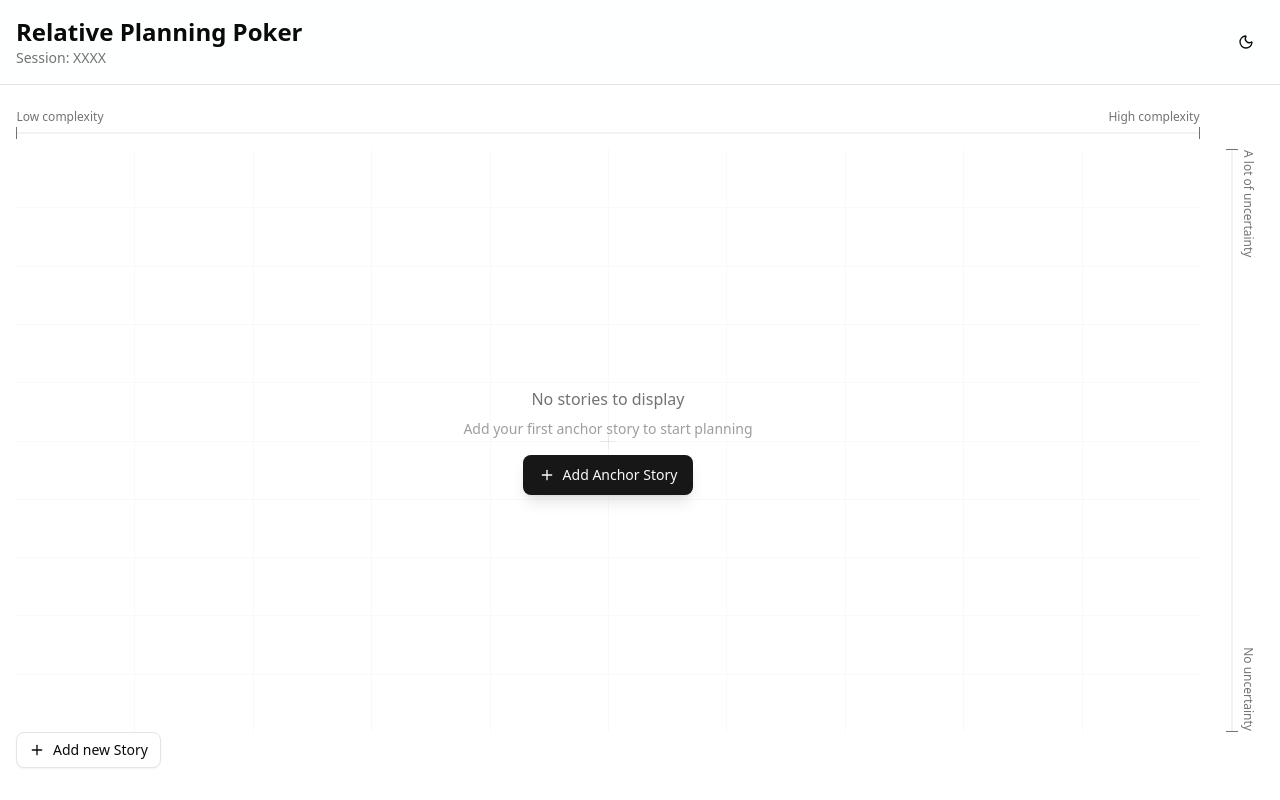
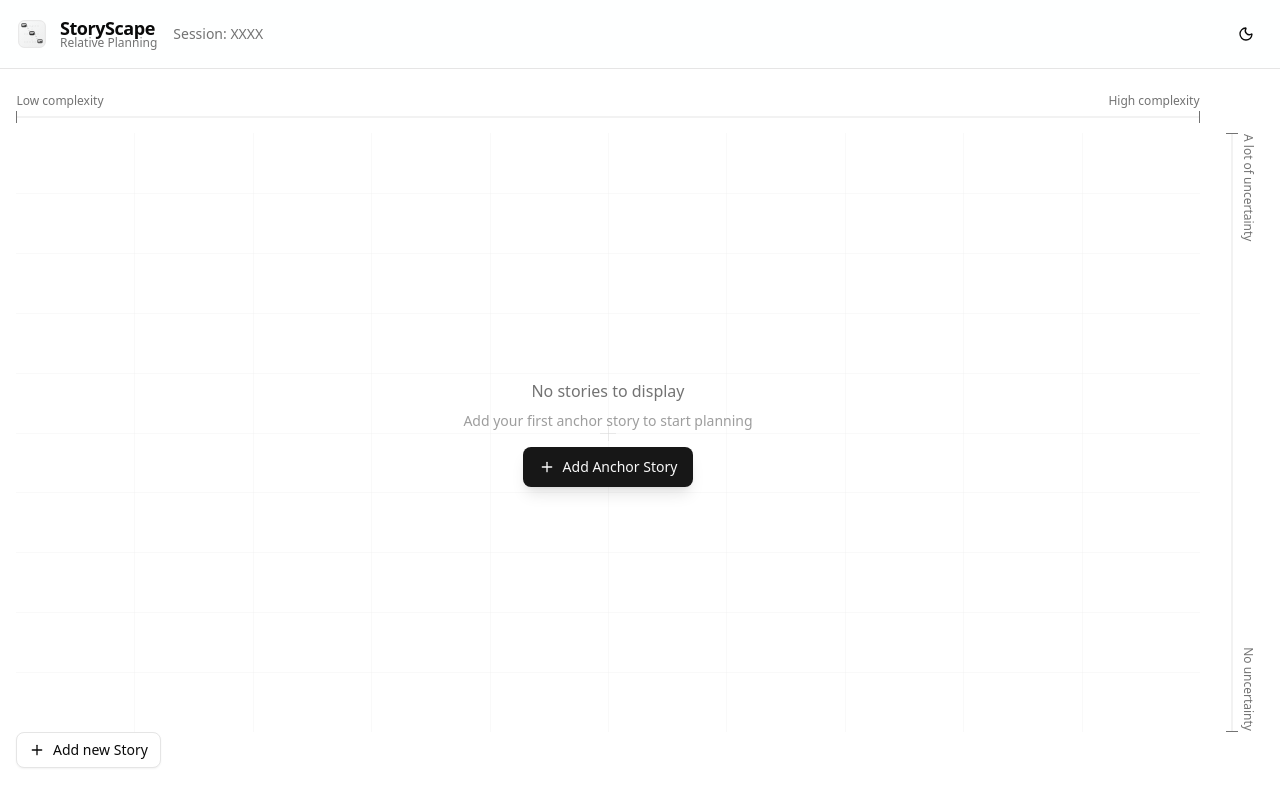
Before and after one commit to xiduzo/relative-planning-poker, a Next.js app: page / in a window 1280 px wide. Built offline with nearby package versions, Linux system fonts and the light colour scheme.

Commit message:
style(StoryCard): some manual interventions

```diff
--- a/src/app/layout.tsx
+++ b/src/app/layout.tsx
@@ -1,7 +1,7 @@
 import type { Metadata } from 'next'
 import { Geist, Geist_Mono } from 'next/font/google'
 import './globals.css'
-import { ThemeToggle } from '@/components'
+import { ThemeToggle, Logo } from '@/components'
 
 const geistSans = Geist({
   variable: '--font-geist-sans',
@@ -14,7 +14,7 @@ const geistMono = Geist_Mono({
 })
 
 export const metadata: Metadata = {
-  title: 'Relative Planning Poker',
+  title: 'StoryScape',
   description: 'A modern tool for agile estimation using relative positioning',
 }
 
@@ -32,11 +32,13 @@ export default function RootLayout({
           <header className="border-b bg-card/50 backdrop-blur-sm sticky top-0 z-40">
             <div className="container mx-auto px-4 py-4">
               <div className="flex items-center justify-between">
-                <div>
-                  <h1 className="text-2xl font-bold">
-                    Relative Planning Poker
-                  </h1>
-                  <p className="text-sm text-muted-foreground">Session: XXXX</p>
+                <div className="flex items-center gap-4">
+                  <Logo size="md" />
+                  <div>
+                    <p className="text-sm text-muted-foreground">
+                      Session: XXXX
+                    </p>
+                  </div>
                 </div>
                 <ThemeToggle />
               </div>
--- a/src/app/page.tsx
+++ b/src/app/page.tsx
@@ -12,7 +12,7 @@ import { DndProvider } from '@/components/DndProvider'
 
 export default function Home() {
   const { currentSession, createSession } = usePlanningStore()
-  const { openAddStoryDialog, openEditStoryDialog } = useDialogStore()
+  const { openEditStoryDialog } = useDialogStore()
 
   useEffect(() => {
     // Create a demo session if none exists
--- /dev/null
+++ b/src/components/Logo.tsx
@@ -0,0 +1,190 @@
+import React from 'react'
+import { cn } from '@/lib/utils'
+
+interface LogoProps {
+  className?: string
+  size?: 'sm' | 'md' | 'lg'
+}
+
+export const Logo: React.FC<LogoProps> = ({ className, size = 'md' }) => {
+  const sizeClasses = {
+    sm: 'h-6 w-6',
+    md: 'h-8 w-8',
+    lg: 'h-12 w-12',
+  }
+
+  return (
+    <div className={cn('flex items-center gap-3', className)}>
+      <svg
+        className={cn('flex-shrink-0', sizeClasses[size])}
+        viewBox="0 0 48 48"
+        fill="none"
+        xmlns="http://www.w3.org/2000/svg"
+      >
+        {/* Background canvas */}
+        <rect
+          x="4"
+          y="4"
+          width="40"
+          height="40"
+          rx="8"
+          fill="url(#canvasGradient)"
+          stroke="currentColor"
+          strokeWidth="1.5"
+          className="text-border"
+        />
+
+        {/* Grid lines */}
+        <path
+          d="M12 12 L36 12 M12 24 L36 24 M12 36 L36 36 M24 12 L24 36"
+          stroke="currentColor"
+          strokeWidth="0.5"
+          strokeDasharray="2 2"
+          className="text-muted-foreground/30"
+        />
+
+        {/* Story cards positioned on canvas */}
+        <g className="text-primary">
+          {/* Top-left story (low complexity, low uncertainty) */}
+          <rect
+            x="8"
+            y="8"
+            width="8"
+            height="6"
+            rx="2"
+            fill="currentColor"
+            opacity="0.8"
+          />
+          <rect
+            x="9"
+            y="9"
+            width="6"
+            height="1"
+            rx="0.5"
+            fill="white"
+            opacity="0.9"
+          />
+          <rect
+            x="9"
+            y="11"
+            width="4"
+            height="1"
+            rx="0.5"
+            fill="white"
+            opacity="0.7"
+          />
+
+          {/* Center story (medium complexity, medium uncertainty) */}
+          <rect
+            x="20"
+            y="20"
+            width="8"
+            height="6"
+            rx="2"
+            fill="currentColor"
+            opacity="0.9"
+          />
+          <rect
+            x="21"
+            y="21"
+            width="6"
+            height="1"
+            rx="0.5"
+            fill="white"
+            opacity="0.9"
+          />
+          <rect
+            x="21"
+            y="23"
+            width="5"
+            height="1"
+            rx="0.5"
+            fill="white"
+            opacity="0.7"
+          />
+
+          {/* Bottom-right story (high complexity, high uncertainty) */}
+          <rect
+            x="32"
+            y="32"
+            width="8"
+            height="6"
+            rx="2"
+            fill="currentColor"
+            opacity="0.7"
+          />
+          <rect
+            x="33"
+            y="33"
+            width="6"
+            height="1"
+            rx="0.5"
+            fill="white"
+            opacity="0.9"
+          />
+          <rect
+            x="33"
+            y="35"
+            width="3"
+            height="1"
+            rx="0.5"
+            fill="white"
+            opacity="0.7"
+          />
+        </g>
+
+        {/* Connection lines between stories */}
+        <path
+          d="M16 11 L20 20"
+          stroke="currentColor"
+          strokeWidth="1"
+          strokeDasharray="2 2"
+          className="text-muted-foreground/50"
+        />
+        <path
+          d="M28 23 L32 32"
+          stroke="currentColor"
+          strokeWidth="1"
+          strokeDasharray="2 2"
+          className="text-muted-foreground/50"
+        />
+
+        {/* Gradients */}
+        <defs>
+          <linearGradient
+            id="canvasGradient"
+            x1="0%"
+            y1="0%"
+            x2="100%"
+            y2="100%"
+          >
+            <stop
+              offset="0%"
+              stopColor="currentColor"
+              stopOpacity="0.02"
+              className="text-primary"
+            />
+            <stop
+              offset="100%"
+              stopColor="currentColor"
+              stopOpacity="0.08"
+              className="text-primary"
+            />
+          </linearGradient>
+        </defs>
+      </svg>
+
+      {/* Text logo */}
+      <div className="flex flex-col">
+        <span className="font-bold text-lg leading-none tracking-tight">
+          StoryScape
+        </span>
+        <span className="text-xs text-muted-foreground font-medium leading-none">
+          Relative Planning
+        </span>
+      </div>
+    </div>
+  )
+}
+
+Logo.displayName = 'Logo'
--- a/src/components/index.ts
+++ b/src/components/index.ts
@@ -13,3 +13,5 @@ export { DndProvider } from './DndProvider'
 export { StoryDialog } from './StoryDialog'
 
 export { ThemeToggle } from './ThemeToggle'
+
+export { Logo } from './Logo'
--- a/src/types/index.ts
+++ b/src/types/index.ts
@@ -1,5 +1,5 @@
 /**
- * Core data models and Zod schemas for Relative Planning Poker
+ * Core data models and Zod schemas for StoryScape
  */
 
 import { z } from 'zod'
--- /dev/null
+++ b/src/utils/color.ts
@@ -0,0 +1,41 @@
+/**
+ * Color utilities for position-based visual indicators
+ */
+
+import { POSITION_MIN, POSITION_MAX, Position2D } from '@/types'
+
+/**
+ * Normalize a value to a 0-1 range
+ * @param value - The value to normalize
+ * @param min - The minimum value
+ * @param max - The maximum value
+ * @returns The normalized value
+ */
+function normalize(value: number, min: number, max: number): number {
+  return (value - min) / (max - min)
+}
+/**
+ * Get a CSS class for the position color (for use with Tailwind)
+ * @param x - X position (-100 to 100)
+ * @param y - Y position (-100 to 100)
+ * @returns Tailwind color class
+ */
+export function getPositionColorClass(position: Position2D): string {
+  const sum = position.x + -position.y
+
+  const normalizedSum = normalize(
+    sum,
+    POSITION_MIN + POSITION_MIN,
+    POSITION_MAX + POSITION_MAX
+  )
+
+  console.log({ sum, normalizedSum })
+  // Map to Tailwind color classes
+  if (normalizedSum > 0.8) return 'bg-red-500'
+  if (normalizedSum > 0.6) return 'bg-amber-500'
+  if (normalizedSum > 0.5) return 'bg-yellow-500'
+  if (normalizedSum > 0.4) return 'bg-neutral-500'
+  if (normalizedSum > 0.3) return 'bg-lime-500'
+  if (normalizedSum > 0.2) return 'bg-green-500'
+  return 'bg-emerald-500'
+}
```
Also changed, not shown: src/components/StoryCard.tsx (+42 -32 lines), src/utils/index.ts (+6 -3 lines).
